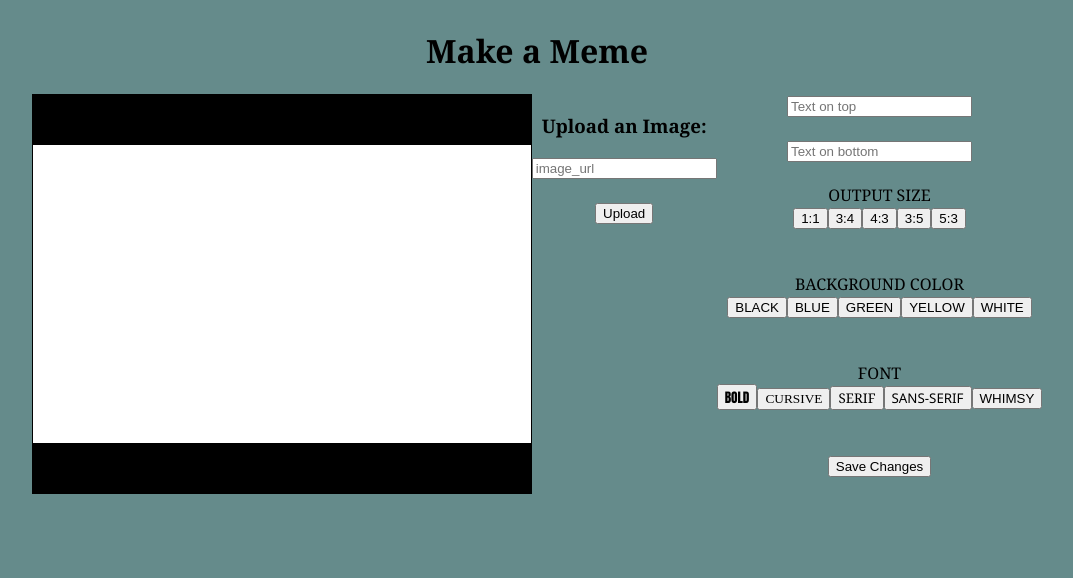
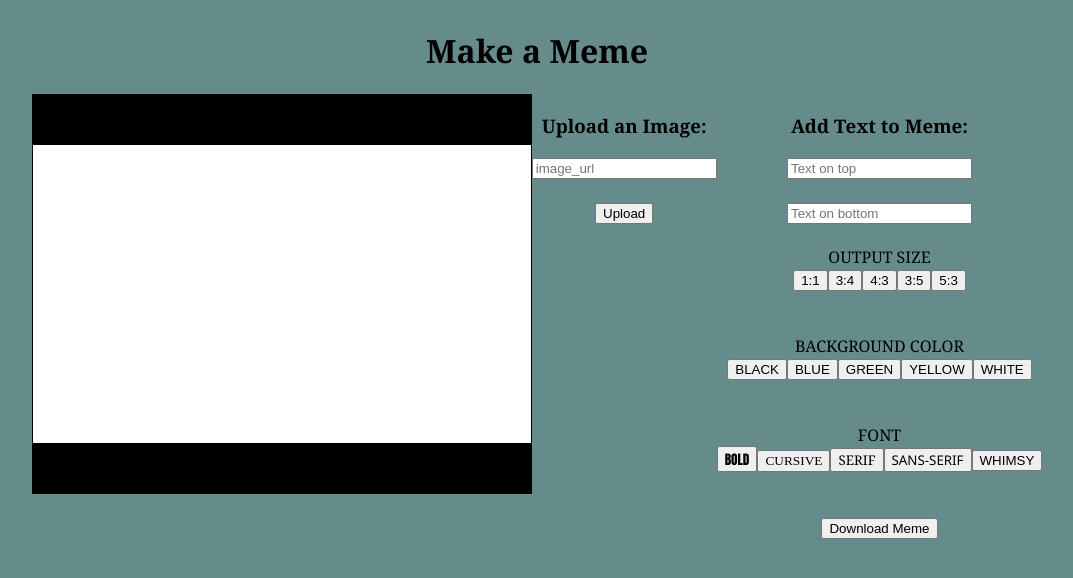
Before and after one commit to amandena/react-meme-generator, a React (Create React App) app: page / in a window 1280 px wide. Shown: the top 578 px of the page, without its empty margins (103-1176 px from the left). Built offline with nearby package versions, Linux system fonts and the light colour scheme.

Commit message:
added an h3 tag to texts div and changed save button to download

```diff
--- a/src/containers/SettingsContainer.js
+++ b/src/containers/SettingsContainer.js
@@ -5,6 +5,8 @@ const SettingsContainer = ({ handleSizeChange, handleTextChange, topText, bottom
   return(
     <div className='settings'>
       <div className='texts'>
+         <h3>Add Text to Meme:</h3>
+
          <input
           type='text'
           placeholder='Text on top'
@@ -60,7 +62,7 @@ const SettingsContainer = ({ handleSizeChange, handleTextChange, topText, bottom
 
       <br/><br/>
 
-      <button className='save'>Save Changes</button>
+      <button className='download'>Download Meme</button>
     </div>
   )
 }
```
